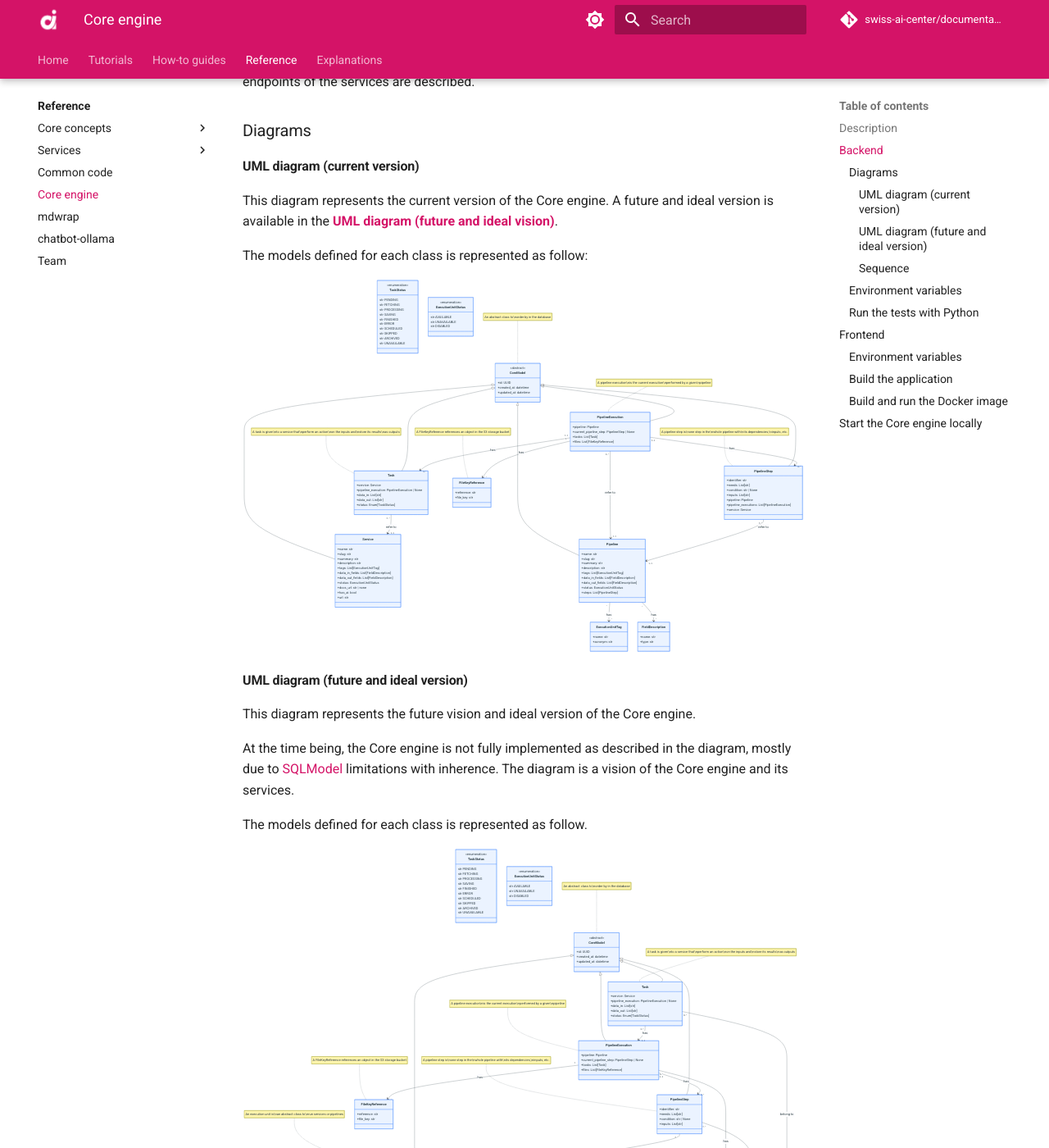
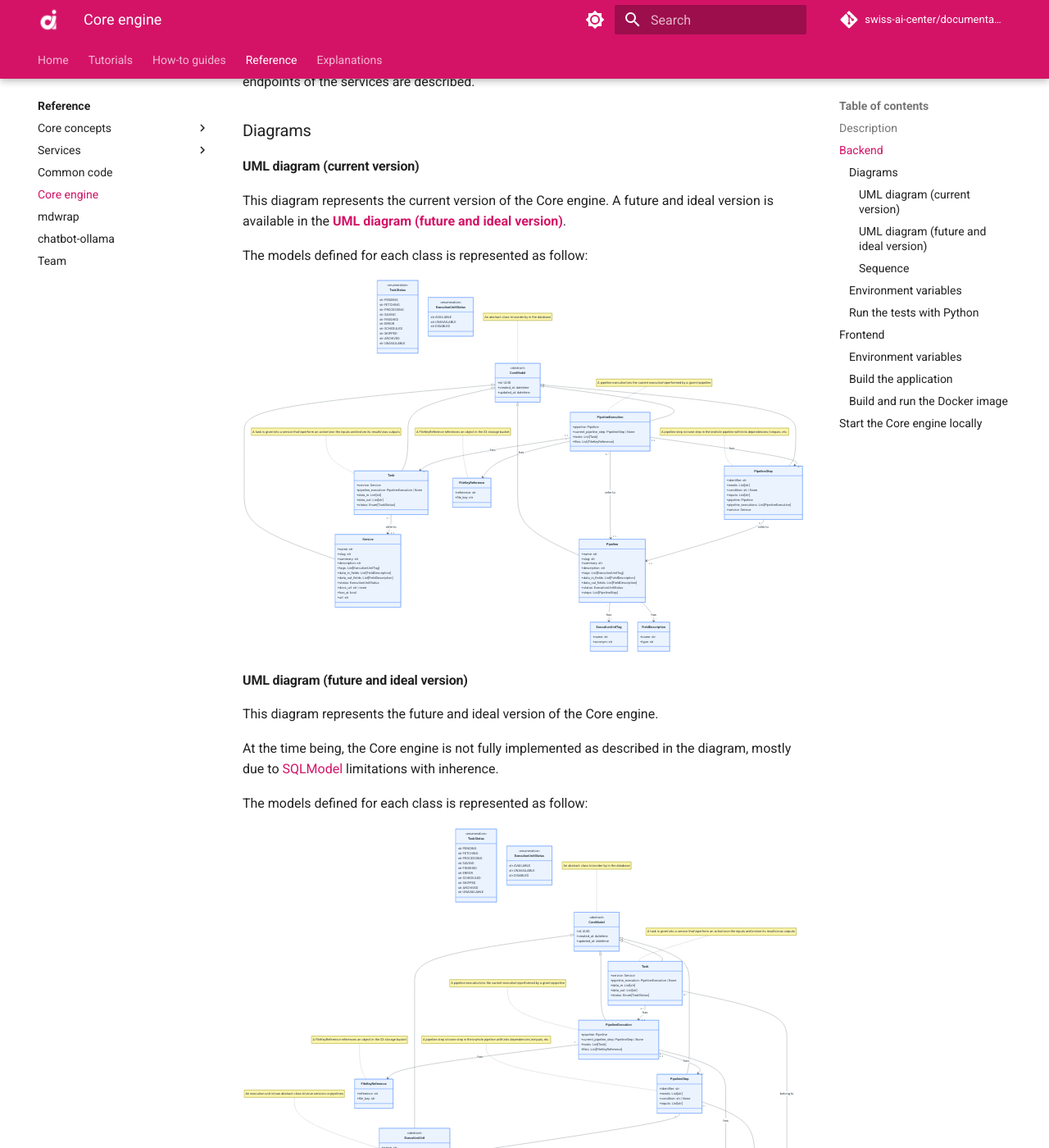
Before and after one commit to swiss-ai-center/documentation, an MkDocs documentation site: the page built from docs/reference/core-engine.md, in a window 1280 px wide and 1400 px high, scrolled down 811 px. Shown: the whole window at 82% size. Built offline with MkDocs 1.6.1 and Material for MkDocs 9.7.7, drawn with Linux system fonts in a browser that asks for light colours; comment, search, counter and statistics services are not loaded.

Commit message:
Fix link

````diff
--- a/docs/reference/core-engine.md
+++ b/docs/reference/core-engine.md
@@ -41,7 +41,7 @@ standard. A user-friendly interface provided by Swagger is available under the
 
 This diagram represents the current version of the Core engine. A future and
 ideal version is available in the
-[**UML diagram (future and ideal vision)**](#uml-diagram-future-and-ideal-vision).
+[**UML diagram (future and ideal version)**](#uml-diagram-future-and-ideal-version).
 
 The models defined for each class is represented as follow:
 
@@ -173,13 +173,13 @@ classDiagram
 ```
 #### UML diagram (future and ideal version)
 
-This diagram represents the future vision and ideal version of the Core engine.
+This diagram represents the future and ideal version of the Core engine.
 
 At the time being, the Core engine is not fully implemented as described in the
 diagram, mostly due to [SQLModel](../explanations/about-sqlmodel.md) limitations
-with inherence. The diagram is a vision of the Core engine and its services.
+with inherence.
 
-The models defined for each class is represented as follow.
+The models defined for each class is represented as follow:
 
 ```mermaid
 classDiagram
````
